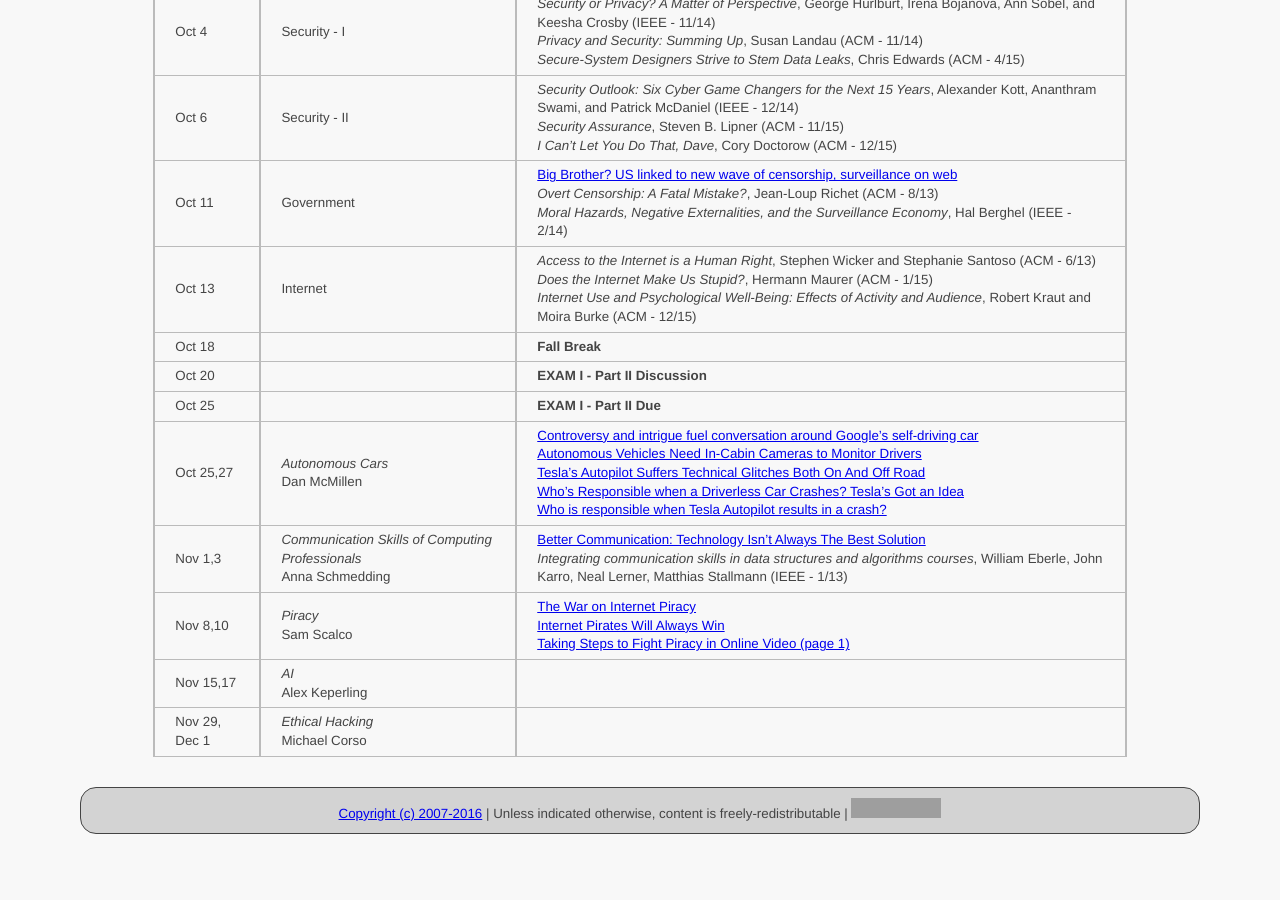
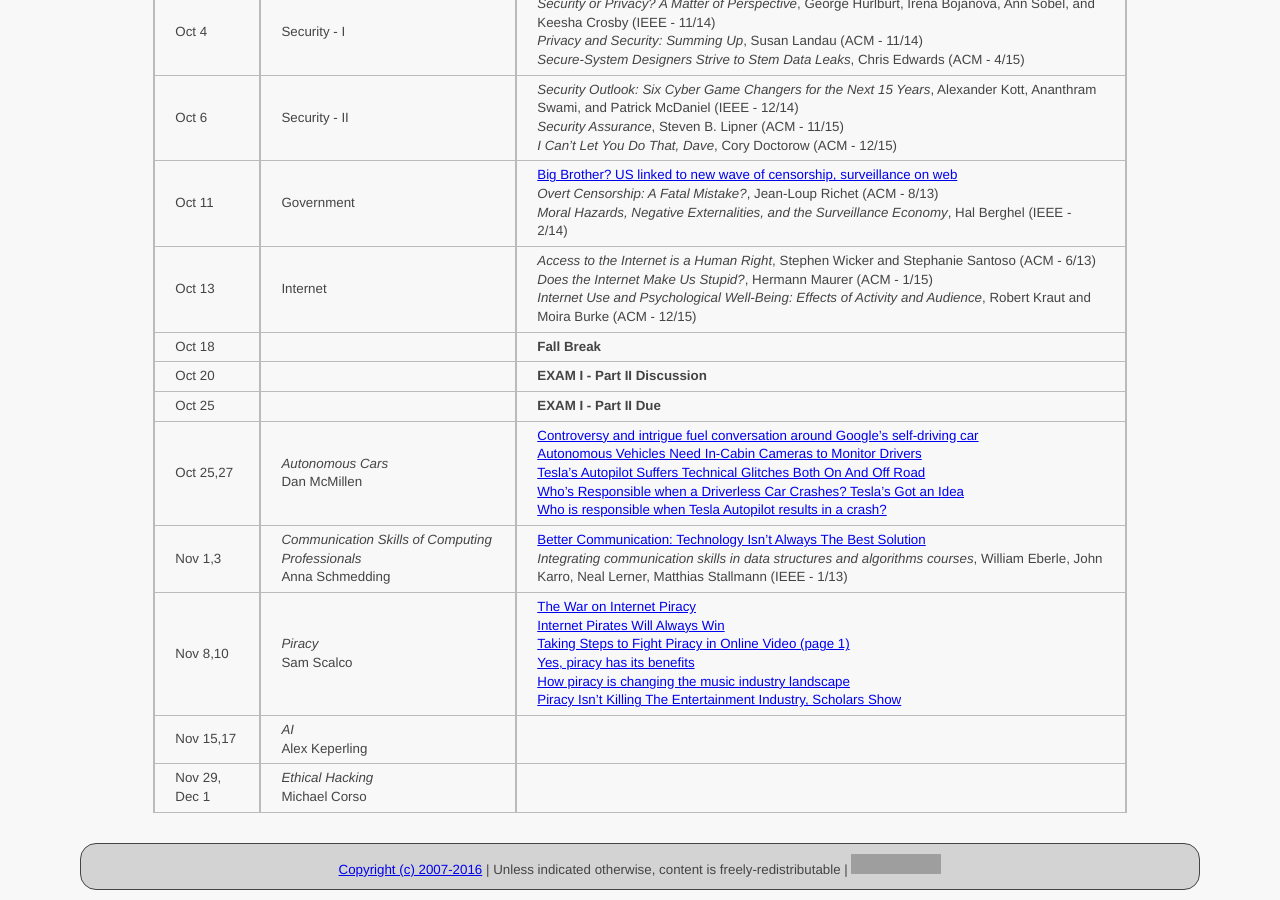
Before and after one commit to ycpcs/cs456-fall2016, a Jekyll site: the page built from schedule/index.md, in a window 1280 px wide and 900 px high, scrolled down 781 px. Built offline with Jekyll 4.4.1, drawn with Linux system fonts in a browser that asks for light colours; before the commit the page ends 1625 px from its top, so only the background shows below that; grey boxes are pictures that could not be loaded.

Commit message:
add piracy
add piracy

```diff
--- a/schedule/index.md
+++ b/schedule/index.md
@@ -32,7 +32,7 @@ All reading materials can be accessed via [Schmidt Library](http://library.ycp.e
 > Oct 25  |                 | **EXAM I - Part II Due** |
 > Oct 25,27 | *Autonomous Cars* <br /> Dan McMillen | [Controversy and intrigue fuel conversation around Google's self-driving car](https://www.proopinion.com/en/blog/controversy-and-intrigue-fuel-conversation-around-googles-selfdriving-car) <br /> [Autonomous Vehicles Need In-Cabin Cameras to Monitor Drivers](http://spectrum.ieee.org/cars-that-think/transportation/self-driving/autonomous-vehicles-need-incabin-cameras-to-monitor-drivers) <br /> [Tesla’s Autopilot Suffers Technical Glitches Both On And Off Road](http://glitch.news/2015-10-22-teslas-autopilot-suffers-technical-glitches-both-on-and-off-road.html) <br /> [Who’s Responsible when a Driverless Car Crashes? Tesla’s Got an Idea](http://www.wsj.com/articles/tesla-electric-cars-soon-to-sport-autopilot-functions-such-as-passing-other-vehicles-1431532720) <br /> [Who is responsible when Tesla Autopilot results in a crash?](http://www.teslarati.com/responsible-tesla-autopilot-crash-accidents/) |
 > Nov 1,3   | *Communication Skills of Computing Professionals* <br /> Anna Schmedding | [Better Communication: Technology Isn't Always The Best Solution](http://www.forbes.com/sites/ciocentral/2011/01/04/better-communication-technology-isnt-always-the-best-solution/#46618fd83869) <br /> *Integrating communication skills in data structures and algorithms courses*, William Eberle, John Karro, Neal Lerner, Matthias Stallmann (IEEE - 1/13)|
-> Nov 8,10  | *Piracy* <br /> Sam Scalco | [The War on Internet Piracy](https://www.bloomberg.com/gadfly/articles/2016-03-23/google-and-media-titans-clash-in-a-war-on-internet-piracy) <br /> [Internet Pirates Will Always Win](http://www.nytimes.com/2012/08/05/sunday-review/internet-pirates-will-always-win.html) <br /> [Taking Steps to Fight Piracy in Online Video (page 1)](http://www.streamingmedia.com/Articles/ReadArticle.aspx?ArticleID=90584&PageNum=1) |
+> Nov 8,10  | *Piracy* <br /> Sam Scalco | [The War on Internet Piracy](https://www.bloomberg.com/gadfly/articles/2016-03-23/google-and-media-titans-clash-in-a-war-on-internet-piracy) <br /> [Internet Pirates Will Always Win](http://www.nytimes.com/2012/08/05/sunday-review/internet-pirates-will-always-win.html) <br /> [Taking Steps to Fight Piracy in Online Video (page 1)](http://www.streamingmedia.com/Articles/ReadArticle.aspx?ArticleID=90584&PageNum=1) <br /> [Yes, piracy has its benefits](http://www.businesscircle.com.my/yes-piracy-has-its-benefits/) <br /> [How piracy is changing the music industry landscape](http://theconversation.com/how-piracy-is-changing-the-music-industry-landscape-31919) <br /> [Piracy Isn’t Killing The Entertainment Industry, Scholars Show](https://torrentfreak.com/piracy-isnt-hurting-the-entertainment-industry-121003/) |
 > Nov 15,17 | *AI* <br /> Alex Keperling |  |
 > Nov 29, Dec 1 | *Ethical Hacking* <br /> Michael Corso |  |
 
```
